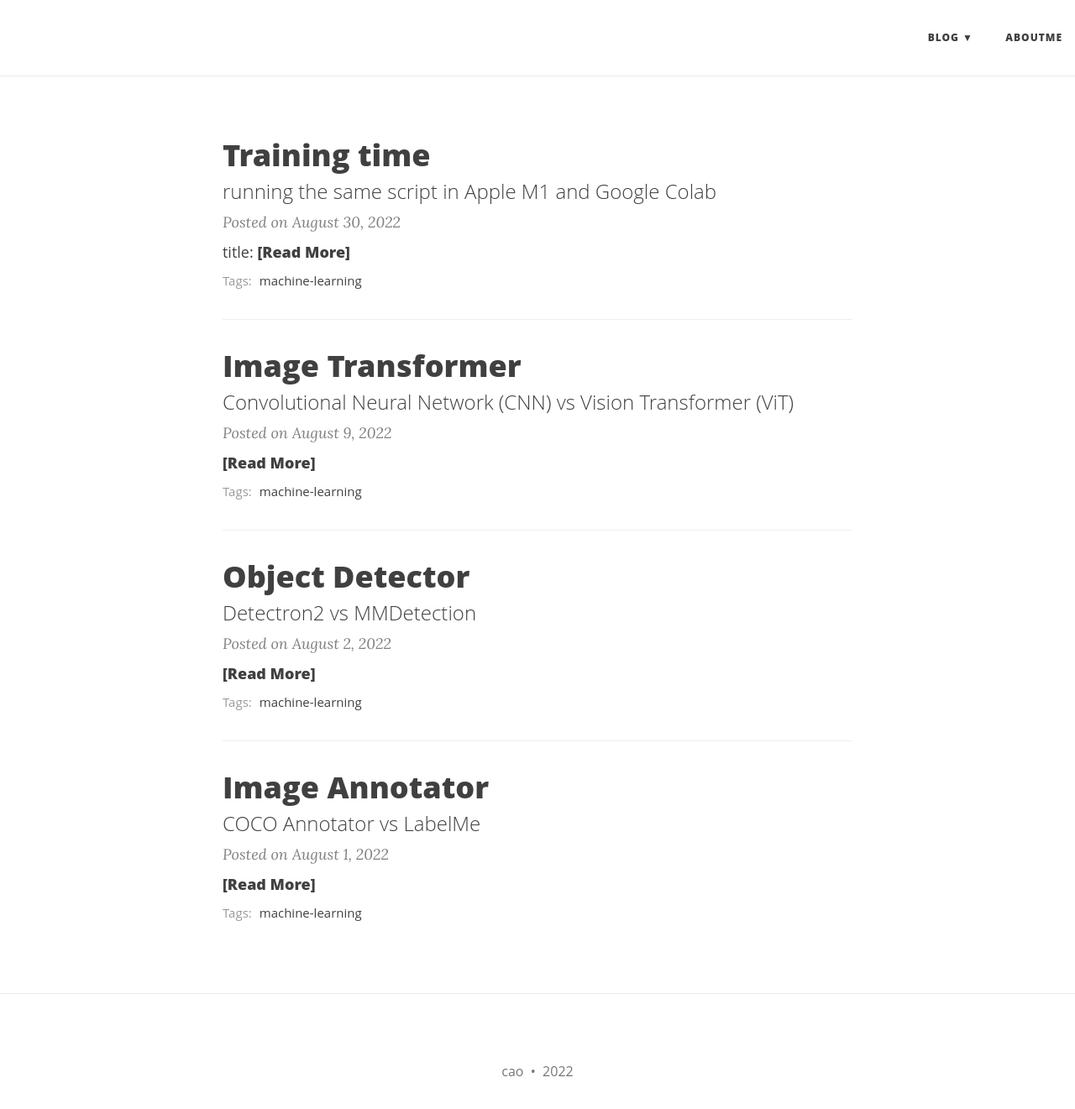
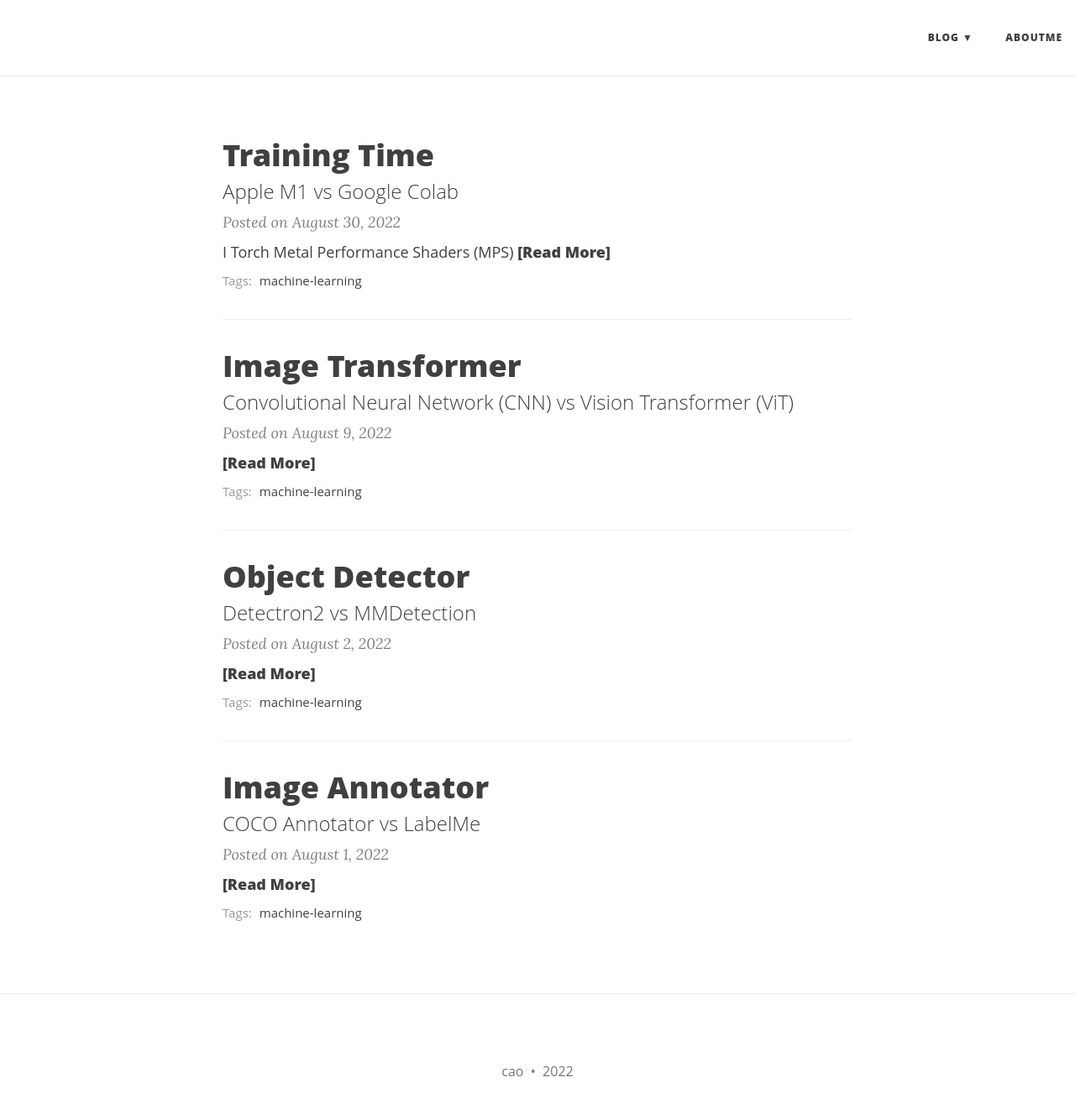
Before and after one commit to creatorcao/creatorcao.github.io, a Jekyll site: the page built from index.html, in a window 1280 px wide and 1348 px high. Shown: the top 1321 px of the window at 84% size. Built offline with Jekyll 4.4.1, drawn with Linux system fonts in a browser that asks for light colours; nearby versions of some CDN libraries; the list of posts is cut into pages by our own code.

Commit message:
Update 2022-08-30-gpu-runtime.md

```diff
--- a/_posts/2022-08-30-gpu-runtime.md
+++ b/_posts/2022-08-30-gpu-runtime.md
@@ -1,28 +1,21 @@
 ---
 layout: post
 published: true
-title: 'Training time '
+title: 'Training Time '
 date: '2022-08-30'
 tag: machine-learning
-subtitle: running the same script in Apple M1 and Google Colab
+subtitle: Apple M1 vs Google Colab
 ---
 
-title:
 
+I
 **Torch Metal Performance Shaders (MPS)**
 
 
 <img width="500" alt="Screen Shot 2022-08-30 at 09 54 12" src="https://user-images.githubusercontent.com/54368185/187384477-6205a359-8e6b-4de0-95e2-099d7d77c946.png">
 
+
 ![Screen Shot 2022-08-30 at 09 57 02](https://user-images.githubusercontent.com/54368185/187384603-d3539b6a-6a99-42f9-bb67-eed27c9c3e89.png)
-
-
-
-![Screen Shot 2022-08-30 at 10 05 55](https://user-images.githubusercontent.com/54368185/187384599-96c2ce19-57f1-4aee-ab1a-12b0ba97b0d6.png)
-
-
-
-![Screen Shot 2022-08-30 at 10 05 43](https://user-images.githubusercontent.com/54368185/187384580-b0cbea36-ee2b-4f4a-bb6e-e0f16a26c7b3.png)
 
 
 
```
Also changed, not shown: other parts of _posts/2022-08-30-gpu-runtime.md (+7 -0 lines).
